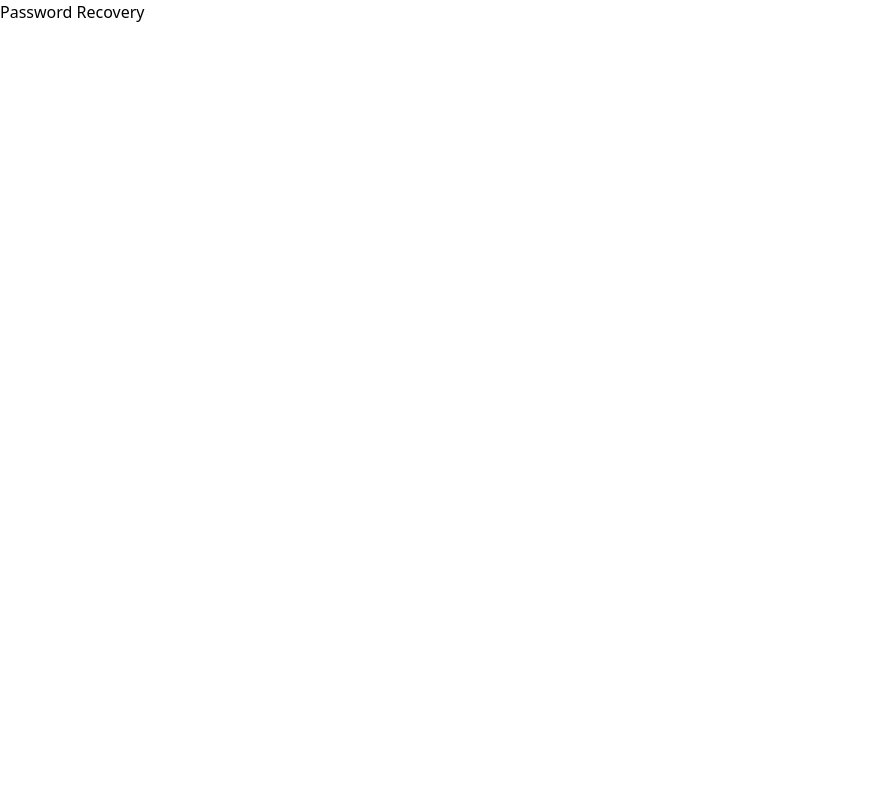
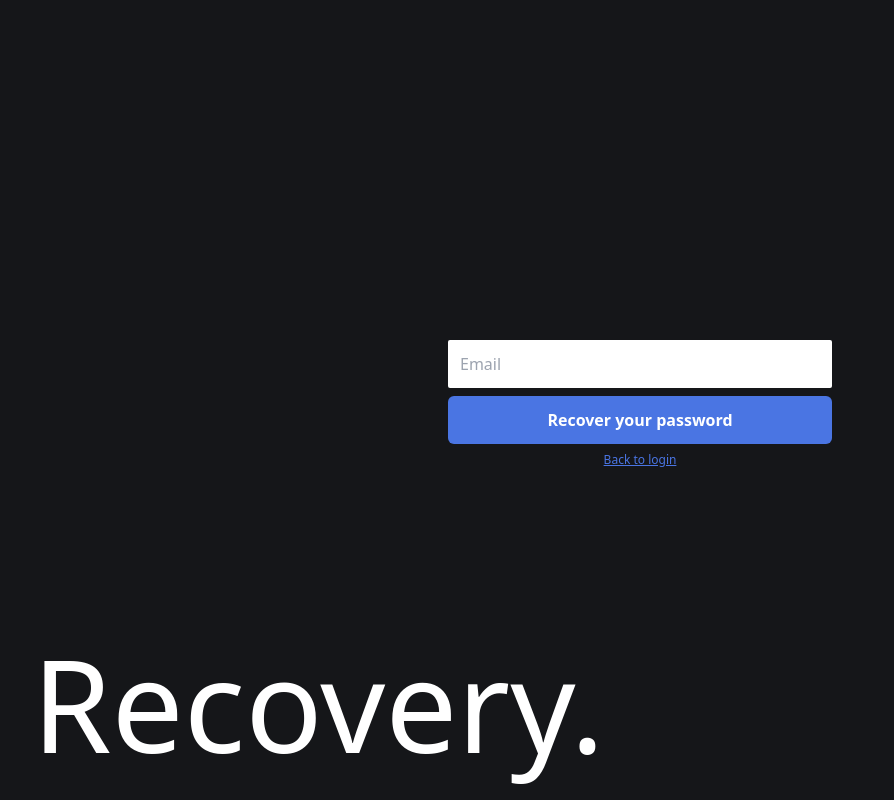
Before and after one commit to MarkCarson777/fitness-tracker, a React (Vite) app: page /password-recovery in a window 1280 px wide. Shown: the whole page, without its empty margins (0-894 px from the left). Built offline with nearby package versions, Linux system fonts and the light colour scheme; no server answers; sample sign-in values are in the browser's storage.

Commit message:
implemented password recovery using firebase and context

```diff
--- /dev/null
+++ b/src/containers/RecoveryForm/index.tsx
@@ -0,0 +1,57 @@
+import clsx from "clsx";
+import { Form, Formik } from "formik";
+import * as Yup from "yup";
+import { useContext } from "react";
+import { useNavigate } from "react-router-dom";
+import { AuthContext } from "../../contexts/AuthContext";
+import { Button } from "../../components/Button";
+import { FormInput } from "../../components/FormInput";
+
+type RecoveryFormProps = {
+  className?: string;
+};
+
+const RecoverySchema = Yup.object().shape({
+  email: Yup.string().email("Invalid email").required("An email is required"),
+});
+
+export function RecoveryForm(props: RecoveryFormProps) {
+  const { className } = props;
+  const { recoverPassword } = useContext(AuthContext);
+  const navigate = useNavigate();
+
+  return (
+    <Formik
+      initialValues={{ email: "" }}
+      validationSchema={RecoverySchema}
+      onSubmit={async (values) => {
+        console.log("values", values);
+        await recoverPassword(values.email);
+        console.log("Password recovery email sent");
+        navigate("/");
+      }}
+    >
+      {({ isSubmitting }) => (
+        <Form className={clsx("flex flex-col space-y-2", className)}>
+          <FormInput
+            type="email"
+            name="email"
+            autoComplete="email"
+            placeholder="Email"
+            className="rounded-sm"
+            aria-label="Email"
+          />
+          <Button
+            type="submit"
+            color="primary"
+            disabled={isSubmitting}
+            aria-live="polite"
+            pending={isSubmitting}
+          >
+            <span>Recover your password</span>
+          </Button>
+        </Form>
+      )}
+    </Formik>
+  );
+}
--- a/src/contexts/AuthContext/index.tsx
+++ b/src/contexts/AuthContext/index.tsx
@@ -3,6 +3,7 @@ import { createContext, useState, useEffect } from "react";
 import { User } from "firebase/auth";
 import {
   googleSignIn as googleSignInService,
+  recoverPassword as recoverPasswordService,
   signInUser as signInUserService,
   signOutUser as signOutUserService,
   signUpUser as signUpUserService,
@@ -16,6 +17,7 @@ type AuthProviderProps = {
 type AuthContextType = {
   currentUser: User | null;
   googleSignIn: () => void;
+  recoverPassword: (email: string) => void;
   setCurrentUser: (user: User | null) => void;
   signInUser: (email: string, password: string) => void;
   signOutUser: () => void;
@@ -25,6 +27,7 @@ type AuthContextType = {
 export const AuthContext = createContext<AuthContextType>({
   currentUser: {} as User | null,
   googleSignIn: () => {},
+  recoverPassword: () => {},
   setCurrentUser: () => {},
   signInUser: () => {},
   signOutUser: () => {},
@@ -61,6 +64,14 @@ export const AuthProvider = ({ children }: AuthProviderProps) => {
     }
   };
 
+  const recoverPassword = async (email: string) => {
+    try {
+      await recoverPasswordService(email);
+    } catch (error) {
+      console.error("Error recovering password:", error);
+    }
+  };
+
   const signInUser = async (email: string, password: string) => {
     try {
       await signInUserService(email, password);
@@ -90,6 +101,7 @@ export const AuthProvider = ({ children }: AuthProviderProps) => {
       value={{
         currentUser,
         googleSignIn,
+        recoverPassword,
         setCurrentUser,
         signInUser,
         signOutUser,
--- a/src/firebase/authService.tsx
+++ b/src/firebase/authService.tsx
@@ -1,5 +1,6 @@
 import {
   createUserWithEmailAndPassword,
+  sendPasswordResetEmail,
   signInWithPopup,
   signInWithEmailAndPassword,
   signOut,
@@ -14,6 +15,15 @@ export const googleSignIn = async () => {
     console.log("Successfully signed in with Google");
   } catch (error) {
     console.error("Error signing in with Google:", error);
+  }
+};
+
+export const recoverPassword = async (email: string) => {
+  try {
+    await sendPasswordResetEmail(auth, email);
+    console.log("Successfully sent password recovery email");
+  } catch (error) {
+    console.error("Error recovering password:", error);
   }
 };
 
--- a/src/views/PasswordRecovery/index.tsx
+++ b/src/views/PasswordRecovery/index.tsx
@@ -1,3 +1,38 @@
+// Routing
+import { Link } from "react-router-dom";
+// Containers
+import { RecoveryForm } from "../../containers/RecoveryForm";
+
 export function PasswordRecovery() {
-  return <main>Password Recovery</main>;
+  return (
+    <main className="relative flex flex-col h-screen w-full justify-center items-center bg-black-500">
+      <header className="sr-only">
+        <h1>Fit Tracker password recovery</h1>
+      </header>
+      <section
+        aria-labelledby="password-recovery-section"
+        className="max-w-56 md:max-w-72 lg:max-w-96 space-y-2 w-full"
+      >
+        <h2 id="password-recovery-section" className="sr-only">
+          Recover your password
+        </h2>
+        <RecoveryForm />
+        <p className="space-x-1 text-xs flex justify-center">
+          <Link
+            className="text-primary-500 underline hover:no-underline"
+            to="/"
+            aria-label="Log In"
+          >
+            Back to login
+          </Link>
+        </p>
+      </section>
+      <footer
+        className="absolute left-8 bottom-8 text-6xl md:text-8xl lg:text-9xl text-white"
+        aria-label="Fit Tracker"
+      >
+        <span>Recovery.</span>
+      </footer>
+    </main>
+  );
 }
--- a/src/views/Signup/index.tsx
+++ b/src/views/Signup/index.tsx
@@ -5,7 +5,7 @@ import { SignupForm } from "../../containers/SignupForm";
 
 export function Signup() {
   return (
-    <main className="container relative flex flex-col h-screen justify-center items-center bg-black-500">
+    <main className="relative flex flex-col h-screen w-full justify-center items-center bg-black-500">
       <header className="sr-only">
         <h1>Sign up to Fit Tracker</h1>
       </header>
```
